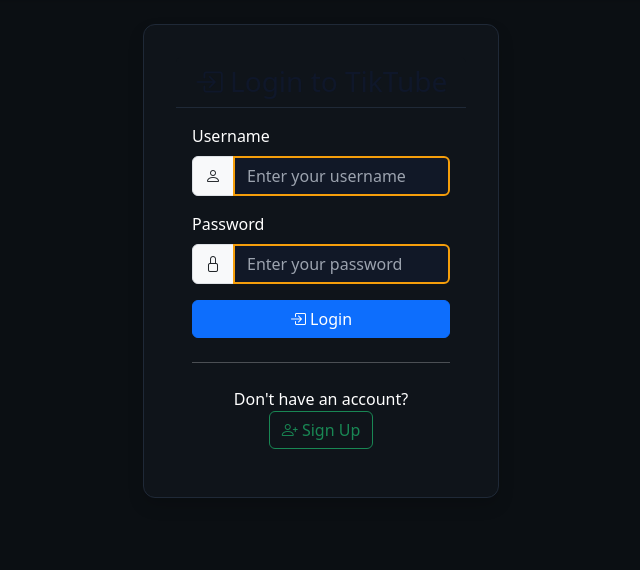
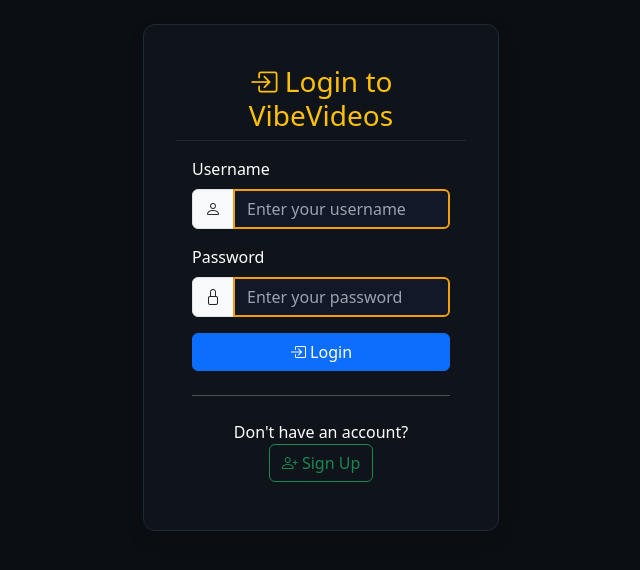
Before and after one commit to Masud-hasan9664/vibevideos, a Django app: page /login/ in a window 1280 px wide. Shown: the part 85-655 px from the top of the page, without its empty margins (319-959 px from the left). Run offline with Django 4.2, Linux system fonts and the light colour scheme.

Commit message:
Update login.html

```diff
--- a/accounts/templates/accounts/login.html
+++ b/accounts/templates/accounts/login.html
@@ -4,9 +4,9 @@
 <div class="row justify-content-center">
     <div class="col-md-6 col-lg-4">
         <div class="card shadow form-professional">
-            <div class="card-header text-center">
-                <h3 class="mb-0 text-professional-primary">
-                    <i class="bi bi-box-arrow-in-right"></i> Login to TikTube
+            <div class="card-header text-center text-warning">
+                <h3 class="mb-0 text-professional-primary text-warning">
+                    <i class="bi bi-box-arrow-in-right text-warning"></i> Login to VibeVideos
                 </h3>
             </div>
             <div class="card-body">
```
